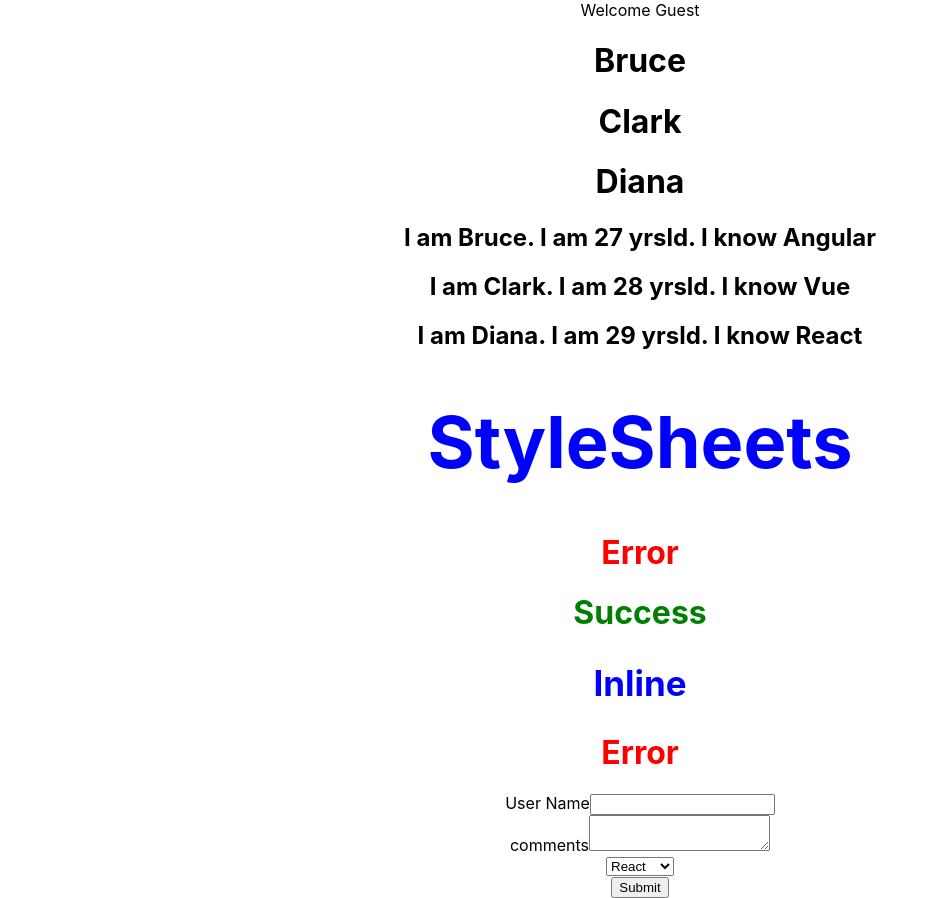
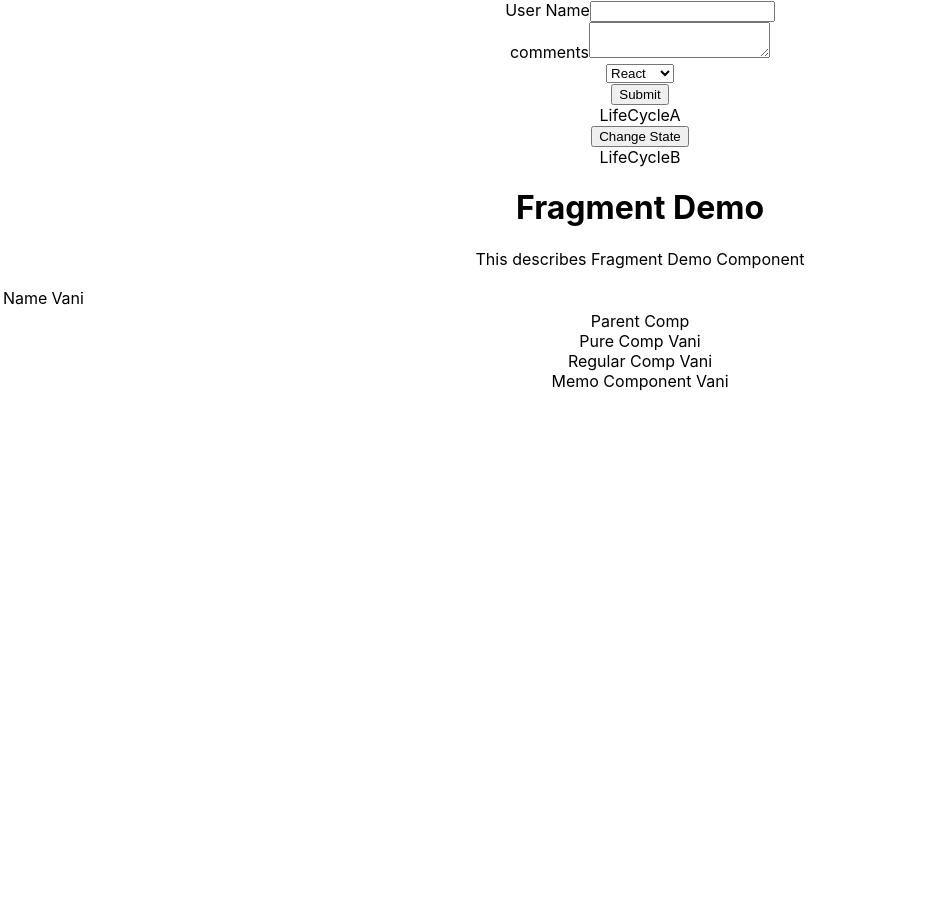
Before and after one commit to vanikrishnan/sample_react_app, a React (Create React App) app: page / in a window 1280 px wide. Shown: the whole page, without its empty margins (0-935 px from the left). After the commit the page ends 800 px from the top, so only its background shows below. Built offline with nearby package versions, Linux system fonts and the light colour scheme.

Commit message:
Other basic concepts

```diff
--- a/src/App.js
+++ b/src/App.js
@@ -13,6 +13,10 @@ import PersonList from './components/PersonList';
 import StyleSheets from './components/StyleSheets';
 import Inline from './components/Inline';
 import Form from './components/Form';
+import LifeCycleA from './components/LifeCycleA';
+import Fragments from './components/Fragments';
+import Tables from './components/Tables';
+import ParentCompo from './components/ParentCompo';
 
 function App() {
   return (
@@ -44,12 +48,16 @@ function App() {
       <FunctionClick />
       <FunctionClickClass />
       <ParentComp /> */}
-      <UserGreeting />
+      {/* <UserGreeting />
       <NameList />
       <PersonList />
-      <StyleSheets primary={true} />
+      <StyleSheets primary={true} /> */}
       {/* <Inline /> */}
       <Form />
+      <LifeCycleA />
+      <Fragments />
+      <Tables />
+      <ParentCompo />
     </div>
   );
 }
--- /dev/null
+++ b/src/components/Columns.js
@@ -0,0 +1,12 @@
+import React from 'react'
+
+function Columns() {
+return (
+    <React.Fragment>
+        <td>Name</td>
+        <td>Vani</td>
+    </React.Fragment>
+)
+}
+
+export default Columns;
--- /dev/null
+++ b/src/components/Fragments.js
@@ -0,0 +1,12 @@
+import React from 'react';
+
+function Fragments() {
+    return (
+        <React.Fragment>
+            <h1>Fragment Demo</h1>
+            <p>This describes Fragment Demo Component</p>
+        </React.Fragment>
+    )
+}
+
+export default Fragments;
--- /dev/null
+++ b/src/components/LifeCycleA.js
@@ -0,0 +1,54 @@
+import React, {Component} from 'react';
+import LifeCycleB from './LifeCycleB';
+
+class LifeCycleA extends Component {
+    constructor(props) {
+        super(props);
+        this.state = {
+            name: 'Vishwas'
+        }
+    console.log("LifeCycleA Constructor");
+    }
+
+    static getDerivedStateFromProps(props, state) {
+        console.log("LifeCycleA getDerivedStateFromProps");
+        return null;
+    }
+
+    componentDidMount() {
+        console.log("LifeCycleA componentDidMount");
+    }
+
+    shouldComponentUpdate() {
+        console.log("LifeCycleA shouldComponentUpdate");
+        return true;
+    }
+
+    getSnapshotBeforeUpdate(prevProps, prevState) {
+        console.log("LifeCycleA getSnapshotBeforeUpdate");
+        return null;
+    }
+
+    componentDidUpdate() {
+        console.log("LifeCycleA componentDidUpdate");
+    }
+
+    changeState = () => {
+        this.setState({
+            name: 'Codevolution'
+        })
+    }
+
+    render() {
+        console.log("LifeCycleA render")
+        return (
+            <div>
+            <div>LifeCycleA</div>
+            <button onClick={this.changeState}>Change State</button>
+            <LifeCycleB />
+            </div>
+        )
+    }
+}
+
+export default LifeCycleA;
--- /dev/null
+++ b/src/components/LifeCycleB.js
@@ -0,0 +1,43 @@
+import React, {Component} from 'react';
+
+class LifeCycleB extends Component {
+    constructor(props) {
+        super(props);
+        this.state = {
+            name: 'Vishwas'
+        }
+    console.log("LifeCycleB Constructor");
+    }
+
+    static getDerivedStateFromProps(props, state) {
+        console.log("LifeCycleB getDerivedStateFromProps");
+        return null;
+    }
+
+    componentDidMount() {
+        console.log("LifeCycleB componentDidMount");
+    }
+
+    shouldComponentUpdate() {
+        console.log("LifeCycleB shouldComponentUpdate");
+        return true;
+    }
+
+    getSnapshotBeforeUpdate(prevProps, prevState) {
+        console.log("LifeCycleB getSnapshotBeforeUpdate");
+        return null;
+    }
+
+    componentDidUpdate() {
+        console.log("LifeCycleB componentDidUpdate");
+    }
+
+    render() {
+        console.log("LifeCycleB render")
+        return (
+            <div>LifeCycleB</div>
+        )
+    }
+}
+
+export default LifeCycleB;
--- /dev/null
+++ b/src/components/Memo.js
@@ -0,0 +1,12 @@
+import React from 'react'
+
+function Memo({name}) {
+    console.log("Memo Comp render")
+    return (
+        <div>
+            Memo Component {name}
+        </div>
+    )
+}
+
+export default React.memo(Memo);
--- /dev/null
+++ b/src/components/ParentCompo.js
@@ -0,0 +1,35 @@
+import React, {PureComponent} from 'react';
+import Memo from './Memo';
+import PureComp from './PureComp';
+import RegularComp from './RegularComp';
+
+class ParentCompo extends PureComponent {
+    constructor(props){
+        super(props);
+        this.state = {
+            name: 'Vani'
+        }
+    }
+
+    componentDidMount() {
+        setInterval(() => {
+            this.setState({
+                name: 'Vani'
+            })
+        }, 2000);
+    }
+
+    render() {
+        console.log("Parent Compo");
+        return (
+            <div>
+                Parent Comp
+                <PureComp name={this.state.name} />
+                <RegularComp name={this.state.name} />
+                <Memo name={this.state.name}  />
+            </div>
+        )
+    }
+}
+
+export default ParentCompo;
--- /dev/null
+++ b/src/components/PureComp.js
@@ -0,0 +1,14 @@
+import React, {PureComponent} from 'react';
+
+class PureComp extends PureComponent {
+    render() {
+        console.log("Pure Component")
+        return (
+            <div>
+                Pure Comp {this.props.name}
+            </div>
+        )
+    }
+}
+
+export default PureComp;
--- /dev/null
+++ b/src/components/RegularComp.js
@@ -0,0 +1,14 @@
+import React, {Component} from 'react';
+
+class RegularComp extends Component {
+    render() {
+        console.log("Regular Component")
+        return (
+            <div>
+                Regular Comp {this.props.name}
+            </div>
+        )
+    }
+}
+
+export default RegularComp;
--- /dev/null
+++ b/src/components/Tables.js
@@ -0,0 +1,16 @@
+import React from 'react';
+import Columns from './Columns';
+
+function Tables() {
+    return (
+        <table>
+            <tbody>
+                <tr>
+                    <Columns />
+                </tr>
+            </tbody>
+        </table>
+    )
+}
+
+export default Tables;
```
